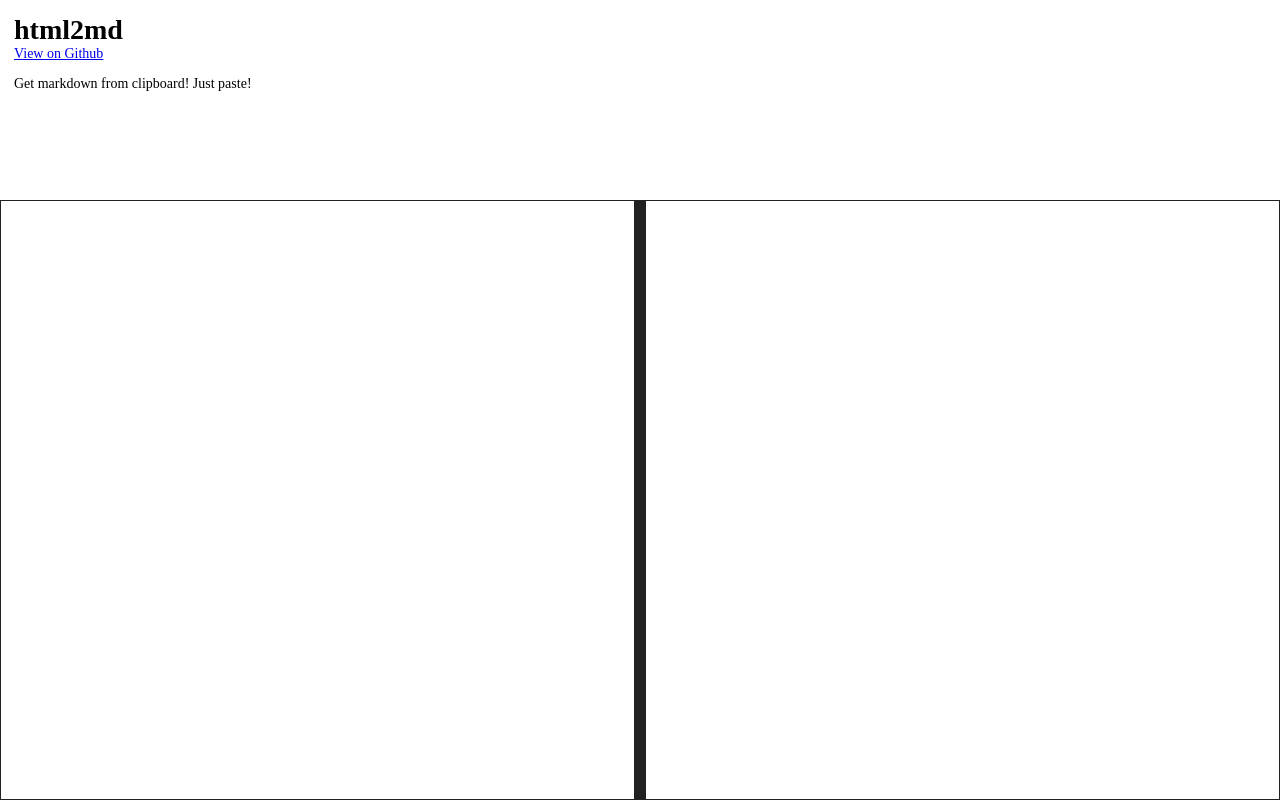
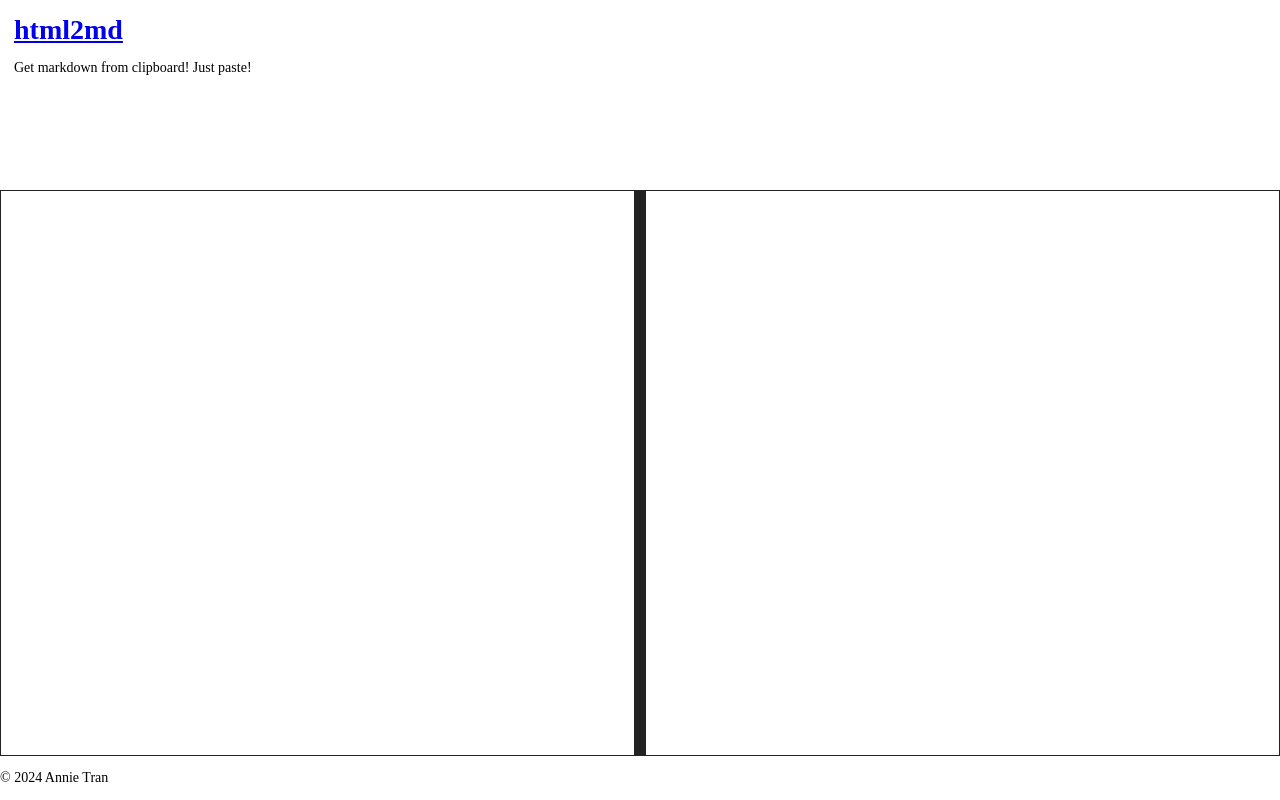
Before and after one commit to nntrn/html2md, a plain HTML site: page index.html in a window 1280 px wide. Drawn offline with Linux system fonts and the light colour scheme.

Commit message:
Add footer

```diff
--- a/index.html
+++ b/index.html
@@ -12,22 +12,24 @@
 </head>
 <body>
   <header>
-    <h1>html2md</h1>
-    <a href="https://github.com/nntrn/html2md">View on Github</a>
+    <h1><a href="https://github.com/nntrn/html2md">html2md</a></h1>
     <p>Get markdown from clipboard! Just paste!</p>
   </header>
   <main>
     <div class="container wrapper">
-      <div id="A" class="flex col box">
+      <div id="A" class="flex col box" data-label="HTML">
         <div contenteditable="true" id="pasteclip"></div>
         <textarea id="htmlcode"></textarea>
       </div>
       <div class="handler"></div>
-      <div id="B" class="flex col box">
+      <div id="B" class="flex col box" data-label="MARKDOWN">
         <textarea id="markcode"></textarea>
       </div>
     </div>
   </main>
+  <footer>
+    <p>&copy; 2024 Annie Tran</p>
+  </footer>
   <script src="turndown.js"></script>
   <script src="turndown-plugin-gfm.js"></script>
   <script src="rules.js"></script>
```
